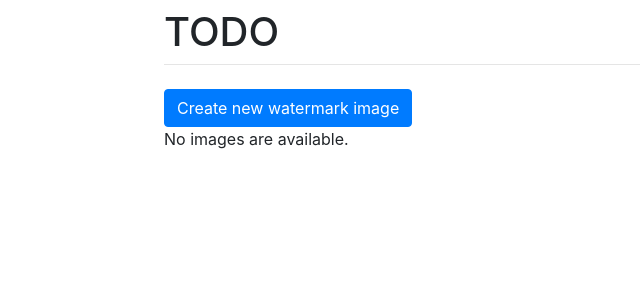
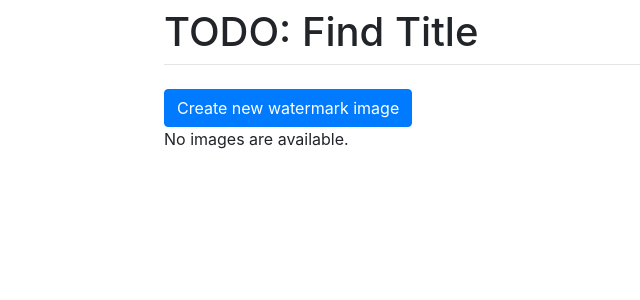
Before and after one commit to jensboe/firemark, a Django app: page / in a window 1280 px wide. Shown: the top 300 px of the page, without its empty margins (111-751 px from the left). Run offline with Django 3.2, Linux system fonts and the light colour scheme; data that the repository does not hold is empty; some libraries are stand-ins or nearby versions.

Commit message:
better todo

```diff
--- a/watermark/templates/base.html
+++ b/watermark/templates/base.html
@@ -4,13 +4,13 @@
     <meta charset="utf-8">
     <meta name="viewport" content="width=device-width, initial-scale=1, shrink-to-fit=no">
     <link rel="stylesheet" href="https://stackpath.bootstrapcdn.com/bootstrap/4.1.3/css/bootstrap.min.css" integrity="sha384-MCw98/SFnGE8fJT3GXwEOngsV7Zt27NXFoaoApmYm81iuXoPkFOJwJ8ERdknLPMO" crossorigin="anonymous">
-    <title>TODO</title>
+    <title>TODO: Find Name</title>
   </head>
   <body>
     <div class="container">
       <div class="row justify-content-center">
         <div class="col-8">
-          <h1 class="mt-2">TODO</h1>
+          <h1 class="mt-2">TODO: Find Title</h1>
           <hr class="mt-0 mb-4">
           {% block content %}
           {% endblock %}
```
